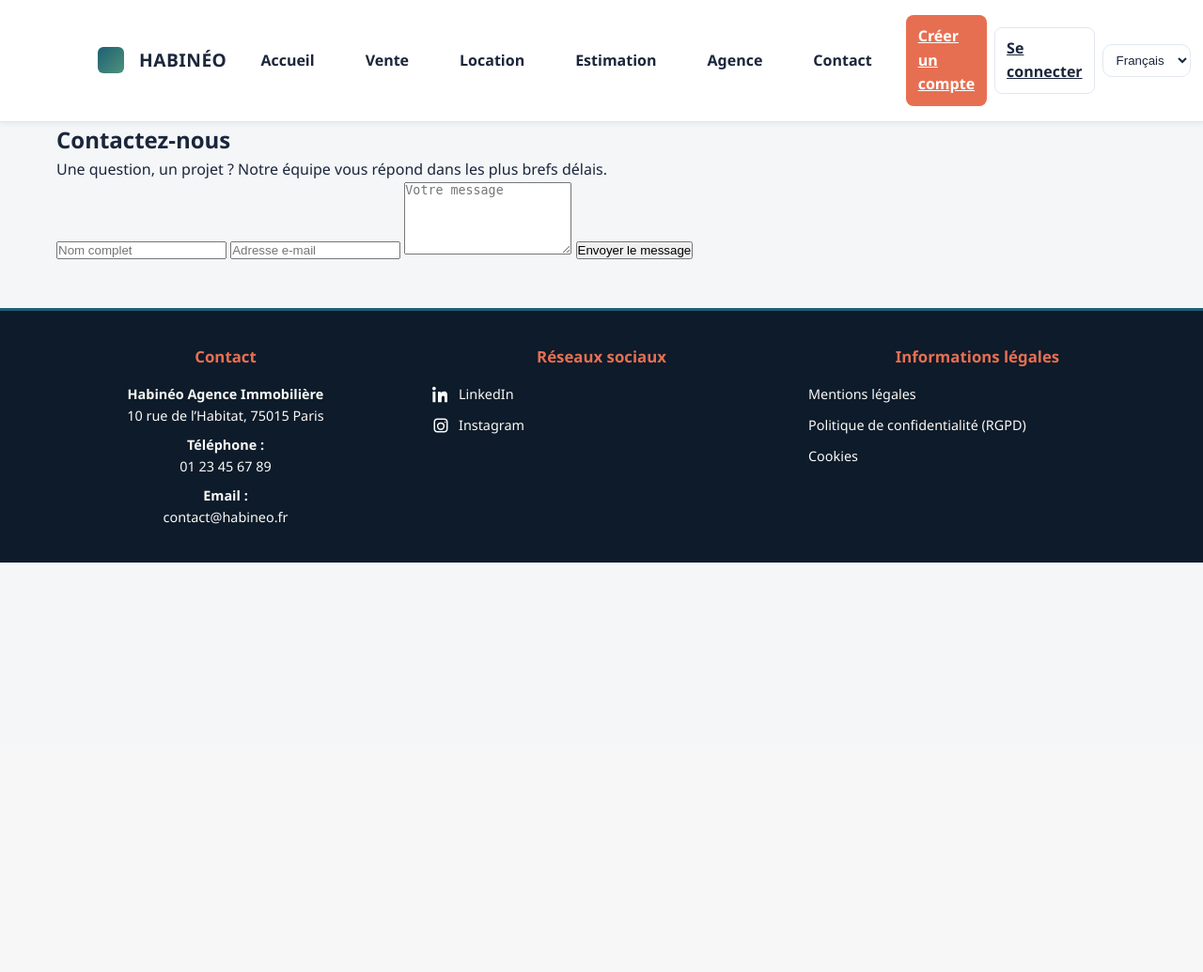
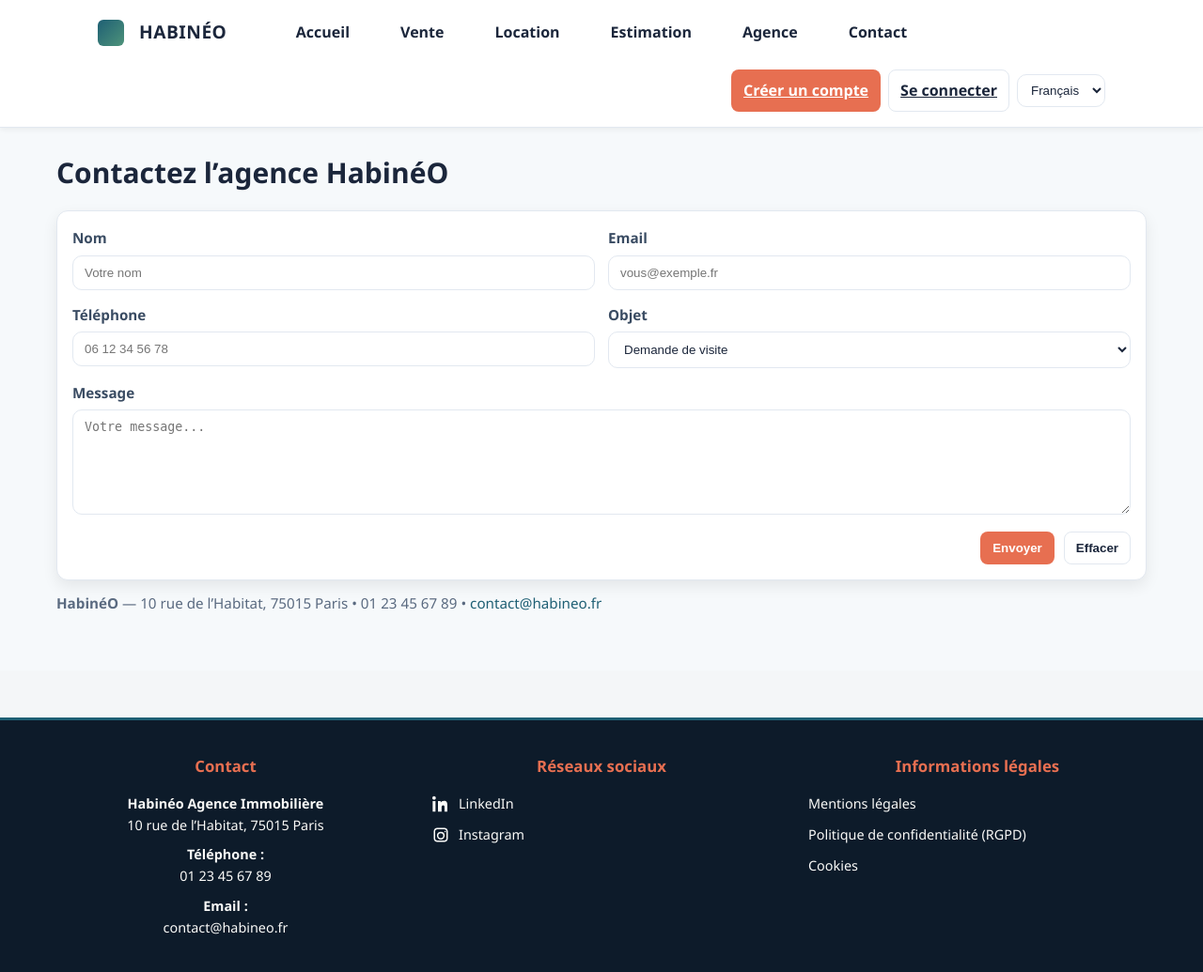
Before and after one commit to BaptisteChesneau/Habineo, a Flask app: page /contact in a window 1280 px wide. Shown: the whole page at 94% size. Before the commit the page ends 599 px from the top, so only its background shows below. Run offline with Flask 3, Linux system fonts and the light colour scheme.

Commit message:
Change quality of view about contact

```diff
--- a/static/css/styles.css
+++ b/static/css/styles.css
@@ -719,12 +719,51 @@
 /* =========================================================
    9️⃣ CONTACT — (contact.html) -> body class="page-contact"
    ========================================================= */
-.page-contact .page-content{text-align:center; padding:70px 5%}
-.page-contact .contact-form{max-width:500px; margin:40px auto; display:flex; flex-direction:column; gap:15px}
-.page-contact .contact-form input,
-.page-contact .contact-form textarea{padding:12px; border:1px solid #ccc; border-radius:6px}
-.page-contact .contact-form button{background:#1E5F74; color:#fff; border:none; border-radius:6px; padding:12px; cursor:pointer; font-weight:700}
-.page-contact .contact-form button:hover{background:#4E937A}
+.page-contact .page-content{ padding: 24px 0 60px; background: #f6f9fb; }
+
+.page-contact h1{
+  margin: 0 0 16px;
+  font-size: clamp(22px, 3.2vw, 30px);
+  color: var(--texte-principal);
+}
+
+.page-contact .contact-card{
+  background:#fff; border:1px solid var(--border); border-radius:12px;
+  box-shadow:0 6px 16px rgba(0,0,0,.08);
+  padding:16px; margin-bottom:12px;
+}
+
+.page-contact .contact-grid{
+  display:grid; grid-template-columns: 1fr 1fr; gap:14px;
+}
+
+.page-contact .field{ display:flex; flex-direction:column; gap:6px; }
+.page-contact .field-full{ grid-column: 1 / -1; }
+
+.page-contact label{ color:#394b62; font-weight:700; font-size:.95rem; }
+.page-contact input,
+.page-contact select,
+.page-contact textarea{
+  padding: 10px 12px; border:1px solid var(--border); border-radius:10px;
+  background:#fff; color:var(--texte-principal);
+}
+
+.page-contact .actions{
+  grid-column: 1 / -1;
+  display:flex; gap:10px; padding-top:4px;
+}
+
+.page-contact .agency-line{
+  margin: 12px 0 0;
+  color:#5a6a80; font-size:.95rem;
+}
+.page-contact .agency-line a{ color: var(--bleu-petrole); text-decoration: none; }
+.page-contact .agency-line a:hover{ text-decoration: underline; }
+
+/* Responsive */
+@media (max-width: 720px){
+  .page-contact .contact-grid{ grid-template-columns: 1fr; }
+}
 
 /* =========================================================
    🔟 AUTH — (signup.html & login.html) -> body class="page-auth"
--- a/templates/contact.html
+++ b/templates/contact.html
@@ -6,22 +6,58 @@
   <title>Habinéo — Contact</title>
   <link rel="stylesheet" href="{{ url_for('static', filename='css/styles.css') }}">
 </head>
-<body>
+<body class="page-contact">
 
   {% include 'header.html' %}
 
   <main class="page-content">
-    <section class="container contact-section">
-      <h1>Contactez-nous</h1>
-      <p>Une question, un projet ? Notre équipe vous répond dans les plus brefs délais.</p>
+    <div class="container">
+      <h1>Contactez l’agence HabinéO</h1>
 
-      <form class="contact-form">
-        <input type="text" placeholder="Nom complet" required>
-        <input type="email" placeholder="Adresse e-mail" required>
-        <textarea placeholder="Votre message" rows="5" required></textarea>
-        <button type="submit">Envoyer le message</button>
-      </form>
-    </section>
+      <section class="contact-card">
+        <form class="contact-grid" method="post" action="#">
+          <div class="field">
+            <label for="name">Nom</label>
+            <input id="name" name="name" type="text" placeholder="Votre nom" required>
+          </div>
+
+          <div class="field">
+            <label for="email">Email</label>
+            <input id="email" name="email" type="email" placeholder="vous@exemple.fr" required>
+          </div>
+
+          <div class="field">
+            <label for="phone">Téléphone</label>
+            <input id="phone" name="phone" type="tel" placeholder="06 12 34 56 78" inputmode="tel">
+          </div>
+
+          <div class="field">
+            <label for="subject">Objet</label>
+            <select id="subject" name="subject">
+              <option>Demande de visite</option>
+              <option>Estimation</option>
+              <option>Confier un bien</option>
+              <option>Autre</option>
+            </select>
+          </div>
+
+          <div class="field field-full">
+            <label for="message">Message</label>
+            <textarea id="message" name="message" rows="6" placeholder="Votre message..." required></textarea>
+          </div>
+
+          <div class="actions">
+            <button type="submit" class="btn btn-accent">Envoyer</button>
+            <button type="reset" class="btn btn-ghost">Effacer</button>
+          </div>
+        </form>
+      </section>
+
+      <p class="agency-line">
+        <strong>HabinéO</strong> — 10 rue de l’Habitat, 75015 Paris • 01 23 45 67 89 •
+        <a href="mailto:contact@habineo.fr">contact@habineo.fr</a>
+      </p>
+    </div>
   </main>
 
   {% include 'footer.html' %}
```
